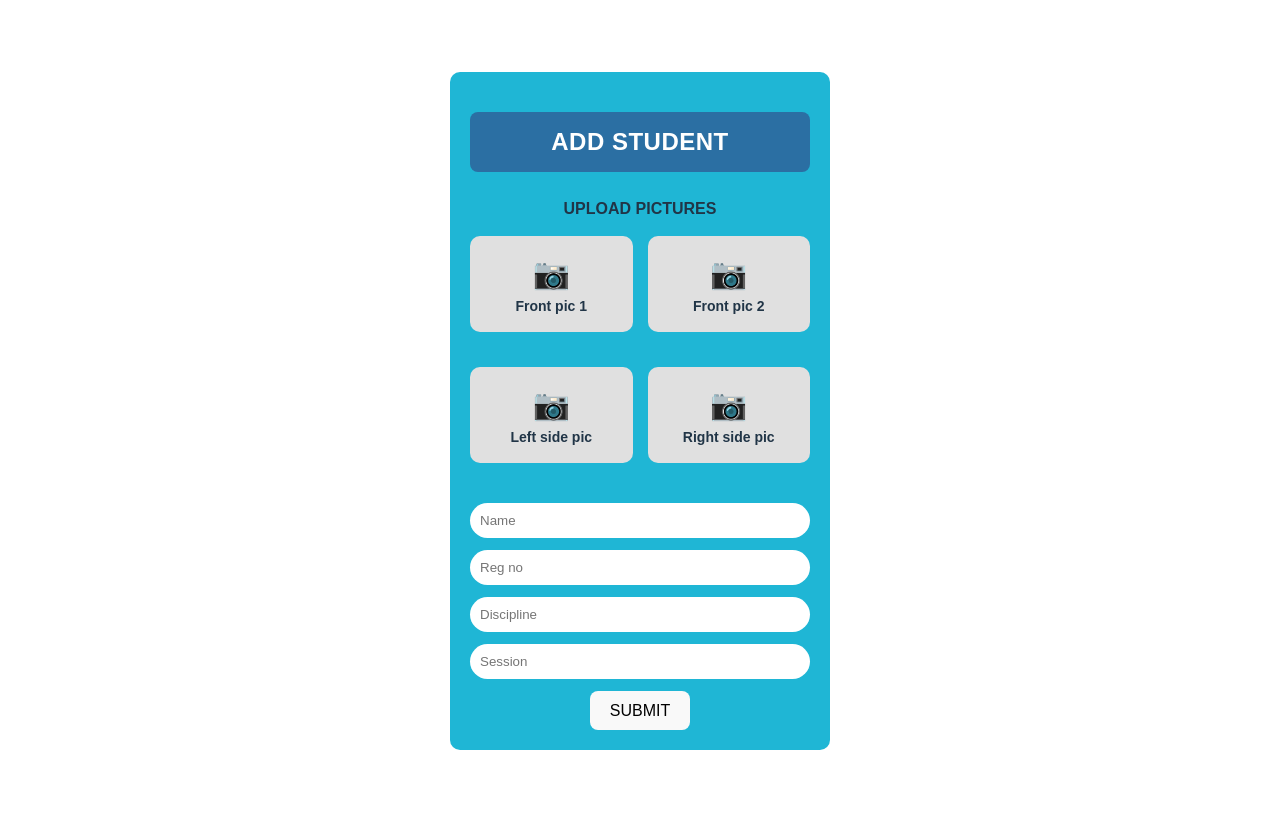
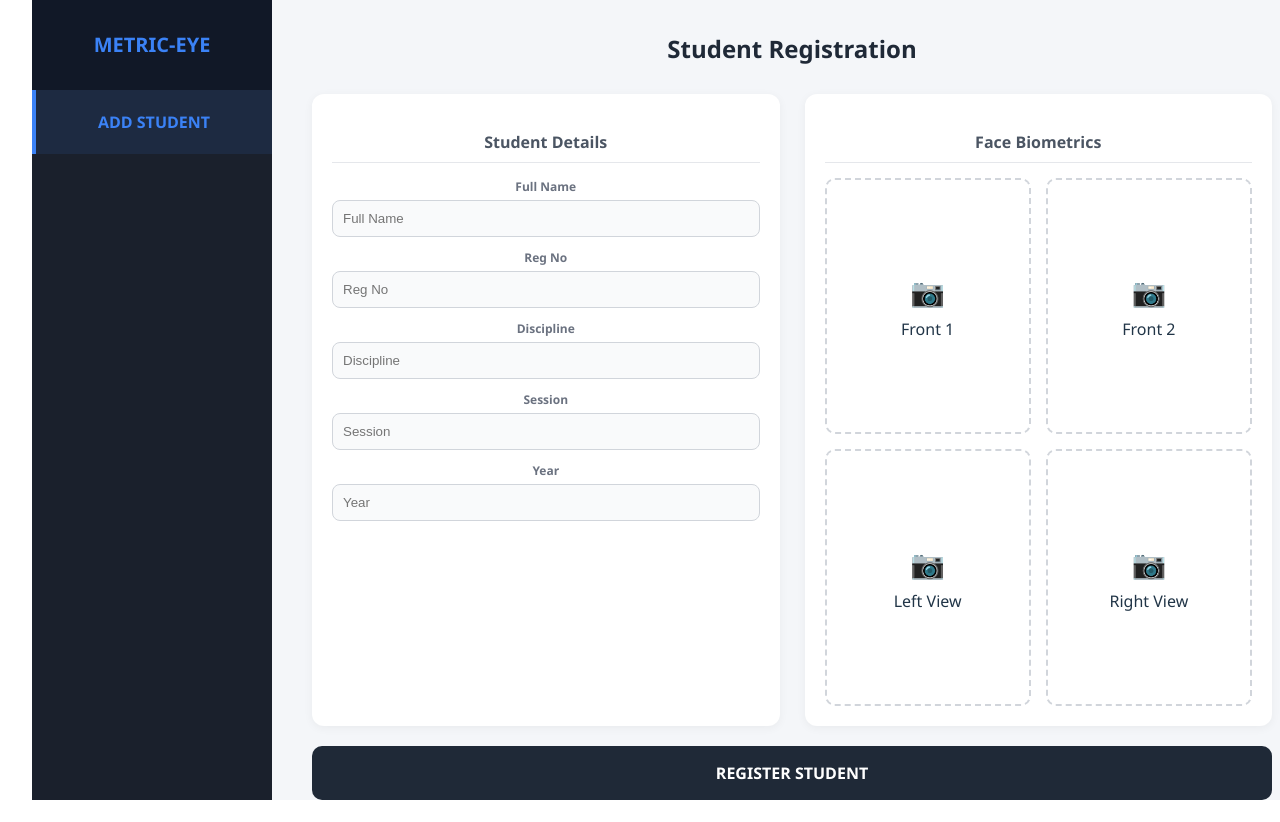
Before and after one commit to naseerrao012-spec/meye-pro, a React (Vite) app: page / in a window 1280 px wide. After the commit the page ends 800 px from the top, so only its background shows below. Built offline with nearby package versions, Linux system fonts and the light colour scheme.

Commit message:
Add student complete

```diff
--- a/src/pages/datacell/AddStudent.css
+++ b/src/pages/datacell/AddStudent.css
@@ -1,80 +1,151 @@
-.add-student-container {
-  max-width: 380px;
-  margin: 40px auto;
-  background: #1fb6d5;
-  padding: 20px;
-  border-radius: 10px;
-  font-family: Arial, sans-serif;
-  box-sizing: border-box;
+/* Zero Scroll Configuration */
+html, body {
+  margin: 0;
+  padding: 0;
+  width: 100vw;
+  height: 100vh;
+  overflow: hidden; /* Browser scroll khatm */
+  font-family: 'Segoe UI', sans-serif;
 }
 
-/* Title */
-.title {
-  background: #2b6fa3;
+.viewport-lock {
+  display: flex;
+  width: 100vw;
+  height: 100vh;
+  background-color: #f4f6f9;
+}
+
+/* Sidebar Corner Fixed */
+.fixed-sidebar {
+  width: 240px;
+  background-color: #1a202c;
   color: white;
+  flex-shrink: 0;
+}
+
+.brand-header {
+  padding: 30px;
+  font-size: 20px;
+  font-weight: bold;
   text-align: center;
-  padding: 10px;
-  border-radius: 6px;
+  background: #111827;
+  color: #3b82f6;
+}
+
+.active-nav {
+  padding: 20px 30px;
+  background: rgba(59, 130, 246, 0.1);
+  border-left: 4px solid #3b82f6;
+  color: #3b82f6;
+  font-weight: bold;
+}
+
+/* Main Area Adjustment */
+.main-stage {
+  flex-grow: 1;
+  display: flex;
+  flex-direction: column;
+  padding: 20px 40px;
+  height: 100vh;
+}
+
+.header-flat {
   margin-bottom: 15px;
 }
 
-/* Upload heading */
-.upload-title {
-  text-align: center;
-  font-weight: bold;
-  margin: 15px 0;
+.header-flat h1 {
+  font-size: 24px;
+  color: #1f2937;
 }
 
-/* Image grid */
-.image-grid {
+.one-page-form {
+  display: flex;
+  flex-direction: column;
+  height: calc(100% - 60px); /* Pura form screen mein fit karne ke liye */
+}
+
+.dual-section {
   display: grid;
-  grid-template-columns: repeat(2, 1fr);
-  gap: 15px;
+  grid-template-columns: 1fr 1fr;
+  gap: 25px;
+  flex-grow: 1; /* Space barabari se baantein */
   margin-bottom: 20px;
 }
 
-/* Image upload box */
-.image-box {
-  background: #e0e0e0;
+.glass-panel {
+  background: white;
+  padding: 20px;
+  border-radius: 12px;
+  box-shadow: 0 2px 10px rgba(0,0,0,0.05);
+  display: flex;
+  flex-direction: column;
+}
+
+.sub-title {
+  font-size: 16px;
+  margin-bottom: 15px;
+  color: #4b5563;
+  border-bottom: 1px solid #e5e7eb;
+  padding-bottom: 8px;
+}
+
+/* Input Fields Fitting */
+.input-grid-web {
+  display: grid;
+  gap: 12px;
+}
+
+.web-field {
+  display: flex;
+  flex-direction: column;
+}
+
+.web-field label { font-size: 12px; font-weight: bold; color: #6b7280; margin-bottom: 4px; }
+.web-field input {
+  padding: 10px;
+  border: 1px solid #d1d5db;
   border-radius: 8px;
-  text-align: center;
-  padding: 20px 10px;
+  background: #f9fafb;
+}
+
+/* Photo Tiles Fitting */
+.biometric-row {
+  display: grid;
+  grid-template-columns: 1fr 1fr;
+  gap: 15px;
+  flex-grow: 1;
+}
+
+.web-capture-box {
+  border: 2px dashed #d1d5db;
+  border-radius: 10px;
+  display: flex;
+  flex-direction: column;
+  justify-content: center;
+  align-items: center;
+  cursor: pointer;
+  transition: 0.2s;
+}
+
+.web-capture-box:hover { border-color: #3b82f6; background: #eff6ff; }
+.icon-state { font-size: 28px; margin-bottom: 5px; }
+.icon-state.is-done { color: #10b981; }
+
+/* Submit area fitting */
+.footer-action {
+  padding-bottom: 20px;
+}
+
+.web-action-btn {
+  width: 100%;
+  padding: 16px;
+  background: #1f2937;
+  color: white;
+  border: none;
+  border-radius: 10px;
+  font-size: 16px;
+  font-weight: bold;
   cursor: pointer;
 }
 
-.image-box span {
-  font-size: 30px;
-  display: block;
-}
-
-.image-box p {
-  margin-top: 8px;
-  font-size: 13px;
-}
-
-/* Form */
-.student-form {
-  margin-top: 10px;
-}
-
-.student-form input {
-  width: 100%;
-  padding: 10px;
-  margin-bottom: 12px;
-  border-radius: 20px;
-  border: none;
-  outline: none;
-  box-sizing: border-box;
-}
-
-/* Button */
-.submit-btn {
-  width: 100%;
-  background: #2b6fa3;
-  color: white;
-  padding: 12px;
-  border-radius: 25px;
-  border: none;
-  font-weight: bold;
-  cursor: pointer;
-}
+.web-action-btn:hover { background: #374151; }
--- a/src/pages/datacell/AddStudent.jsx
+++ b/src/pages/datacell/AddStudent.jsx
@@ -121,7 +121,7 @@
 
 
 import React, { useState } from "react";
-import axios from "axios"; // Axios import kiya
+import axios from "axios";
 import "./AddStudent.css";
 
 function AddStudent() {
@@ -130,8 +130,8 @@ function AddStudent() {
     regNo: "",
     discipline: "",
     session: "",
-    year: "", // Backend me year as separate field nahi hai, par use rakha gaya hai
-    password: "123", // Default password ya aap input field add kar sakte hain
+    year: "",
+    password: "123",
     frontPic1: null,
     frontPic2: null,
     leftPic: null,
@@ -141,17 +141,11 @@ function AddStudent() {
   const [loading, setLoading] = useState(false);
 
   const handleChange = (e) => {
-    setStudentData({
-      ...studentData,
-      [e.target.name]: e.target.value,
-    });
+    setStudentData({ ...studentData, [e.target.name]: e.target.value });
   };
 
   const handleImageChange = (e) => {
-    setStudentData({
-      ...studentData,
-      [e.target.name]: e.target.files[0],
-    });
+    setStudentData({ ...studentData, [e.target.name]: e.target.files[0] });
   };
 
   const handleSubmit = async (e) => {
@@ -159,125 +153,105 @@ function AddStudent() {
     setLoading(true);
 
     const formData = new FormData();
-
-    // 1. Backend parameters ke exact spelling aur casing:
     formData.append("Regno", studentData.regNo);
     formData.append("name", studentData.name);
-    formData.append("Password", "123"); // 'P' capital as per backend
+    formData.append("Password", "123");
     formData.append("discipline", studentData.discipline);
     formData.append("session", studentData.session);
 
-    // 2. Images ko collect karein
-    const images = [
-      studentData.frontPic1,
-      studentData.frontPic2,
-      studentData.leftPic,
-      studentData.rightPic,
-    ];
-
-    // Check karein ke koi image missing to nahi
-    if (images.some(img => img === null)) {
-      alert("Error: Please upload all 4 pictures.");
+    const images = [studentData.frontPic1, studentData.frontPic2, studentData.leftPic, studentData.rightPic];
+    if (images.includes(null)) {
+      alert("Error: All 4 photos are required.");
       setLoading(false);
       return;
     }
 
-    // 3. Backend expects 'student_pics' as a list
-    images.forEach((pic) => {
-      formData.append("student_pics", pic);
-    });
+    images.forEach((pic) => formData.append("student_pics", pic));
 
     try {
-      const response = await axios.post("http://127.0.0.1:8000/datacell/AddStudent", formData, {
-        headers: {
-          "Content-Type": "multipart/form-data",
-        },
-      });
-
+      await axios.post("http://127.0.0.1:8000/datacell/AddStudent", formData);
       alert("Student Registered Successfully!");
-      console.log(response.data);
     } catch (error) {
-      // Backend se aane wala specific error message pakadne ke liye:
-      const errorDetail = error.response?.data?.detail || "Registration failed";
-      alert("Error: " + errorDetail);
-      console.error("Backend Error:", error.response?.data);
+      alert("Error: " + (error.response?.data?.detail || "Server Error"));
     } finally {
       setLoading(false);
     }
   };
 
   return (
-    <div className="add-student-container">
-      <h2 className="title">ADD STUDENT</h2>
+    <div className="viewport-lock">
+      {/* Fixed Sidebar */}
+      <aside className="fixed-sidebar">
+        <div className="brand-header">METRIC-EYE</div>
+        <div className="active-nav">ADD STUDENT</div>
+      </aside>
 
-      {/* <p className="upload-title">UPLOAD PICTURES</p> */}
+      {/* Main Content Area */}
+      <main className="main-stage">
+        <div className="header-flat">
+          <h1>Student Registration</h1>
+        </div>
 
-      {/* <div className="image-grid">
-        <label className="image-box">
-          <input type="file" name="frontPic1" onChange={handleImageChange} hidden />
-          <span>{studentData.frontPic1 ? "✅" : "📷"}</span>
-          <p>Front pic 1</p>
-        </label>
+        <form onSubmit={handleSubmit} className="one-page-form">
+          <div className="dual-section">
 
-        <label className="image-box">
-          <input type="file" name="frontPic2" onChange={handleImageChange} hidden />
-          <span>{studentData.frontPic2 ? "✅" : "📷"}</span>
-          <p>Front pic 2</p>
-        </label>
+            {/* Left: Academic Inputs */}
+            <div className="glass-panel">
+              <h3 className="sub-title">Student Details</h3>
+              <div className="input-grid-web">
+                <div className="web-field">
+                  <label>Full Name</label>
+                  <input name="name" placeholder="Full Name" onChange={handleChange} required />
+                </div>
+                <div className="web-field">
+                  <label>Reg No</label>
+                  <input name="regNo" placeholder="Reg No" onChange={handleChange} required />
+                </div>
+                <div className="web-field">
+                  <label>Discipline</label>
+                  <input name="discipline" placeholder="Discipline" onChange={handleChange} required />
+                </div>
+                <div className="web-field">
+                  <label>Session</label>
+                  <input name="session" placeholder="Session" onChange={handleChange} required />
+                </div>
+                <div className="web-field">
+                  <label>Year</label>
+                  <input name="year" placeholder="Year" onChange={handleChange} />
+                </div>
+              </div>
+            </div>
 
-        <label className="image-box">
-          <input type="file" name="leftPic" onChange={handleImageChange} hidden />
-          <span>{studentData.leftPic ? "✅" : "📷"}</span>
-          <p>Left side pic</p>
-        </label>
+            {/* Right: Photo Uploads */}
+            <div className="glass-panel">
+              <h3 className="sub-title">Face Biometrics</h3>
+              <div className="biometric-row">
+                {[
+                  { id: "frontPic1", label: "Front 1" },
+                  { id: "frontPic2", label: "Front 2" },
+                  { id: "leftPic", label: "Left View" },
+                  { id: "rightPic", label: "Right View" },
+                ].map((pic) => (
+                  <label key={pic.id} className="web-capture-box">
+                    <input type="file" name={pic.id} onChange={handleImageChange} hidden />
+                    <div className={`icon-state ${studentData[pic.id] ? "is-done" : ""}`}>
+                      {studentData[pic.id] ? "✅" : "📷"}
+                    </div>
+                    <span>{pic.label}</span>
+                  </label>
+                ))}
+              </div>
+            </div>
 
-        <label className="image-box">
-          <input type="file" name="rightPic" onChange={handleImageChange} hidden />
-          <span>{studentData.rightPic ? "✅" : "📷"}</span>
-          <p>Right side pic</p>
-        </label>
-      </div> */}
+          </div>
 
-      <form onSubmit={handleSubmit} className="student-form">
-
-  <p className="upload-title">UPLOAD PICTURES</p>
-  <div className="image-grid">
-    <label className="image-box">
-      <input type="file" name="frontPic1" onChange={handleImageChange} hidden />
-      <span>{studentData.frontPic1 ? "✅" : "📷"}</span>
-      <p>Front pic 1</p>
-    </label>
-
-    <label className="image-box">
-      <input type="file" name="frontPic2" onChange={handleImageChange} hidden />
-      <span>{studentData.frontPic2 ? "✅" : "📷"}</span>
-      <p>Front pic 2</p>
-    </label>
-
-    <label className="image-box">
-      <input type="file" name="leftPic" onChange={handleImageChange} hidden />
-      <span>{studentData.leftPic ? "✅" : "📷"}</span>
-      <p>Left side pic</p>
-    </label>
-
-    <label className="image-box">
-      <input type="file" name="rightPic" onChange={handleImageChange} hidden />
-      <span>{studentData.rightPic ? "✅" : "📷"}</span>
-      <p>Right side pic</p>
-    </label>
-  </div>
-
-  <input name="name" placeholder="Name" onChange={handleChange} required />
-  <input name="regNo" placeholder="Reg no" onChange={handleChange} required />
-  <input name="discipline" placeholder="Discipline" onChange={handleChange} required />
-  <input name="session" placeholder="Session" onChange={handleChange} required />
-
-  <button type="submit" disabled={loading}>
-    {loading ? "SAVING..." : "SUBMIT"}
-  </button>
-
-</form>
-
+          <div className="footer-action">
+            <button type="submit" className="web-action-btn" disabled={loading}>
+              {loading ? "SAVING..." : "REGISTER STUDENT"}
+            </button>
+          </div>
+        </form>
+      </main>
     </div>
   );
 }
```
